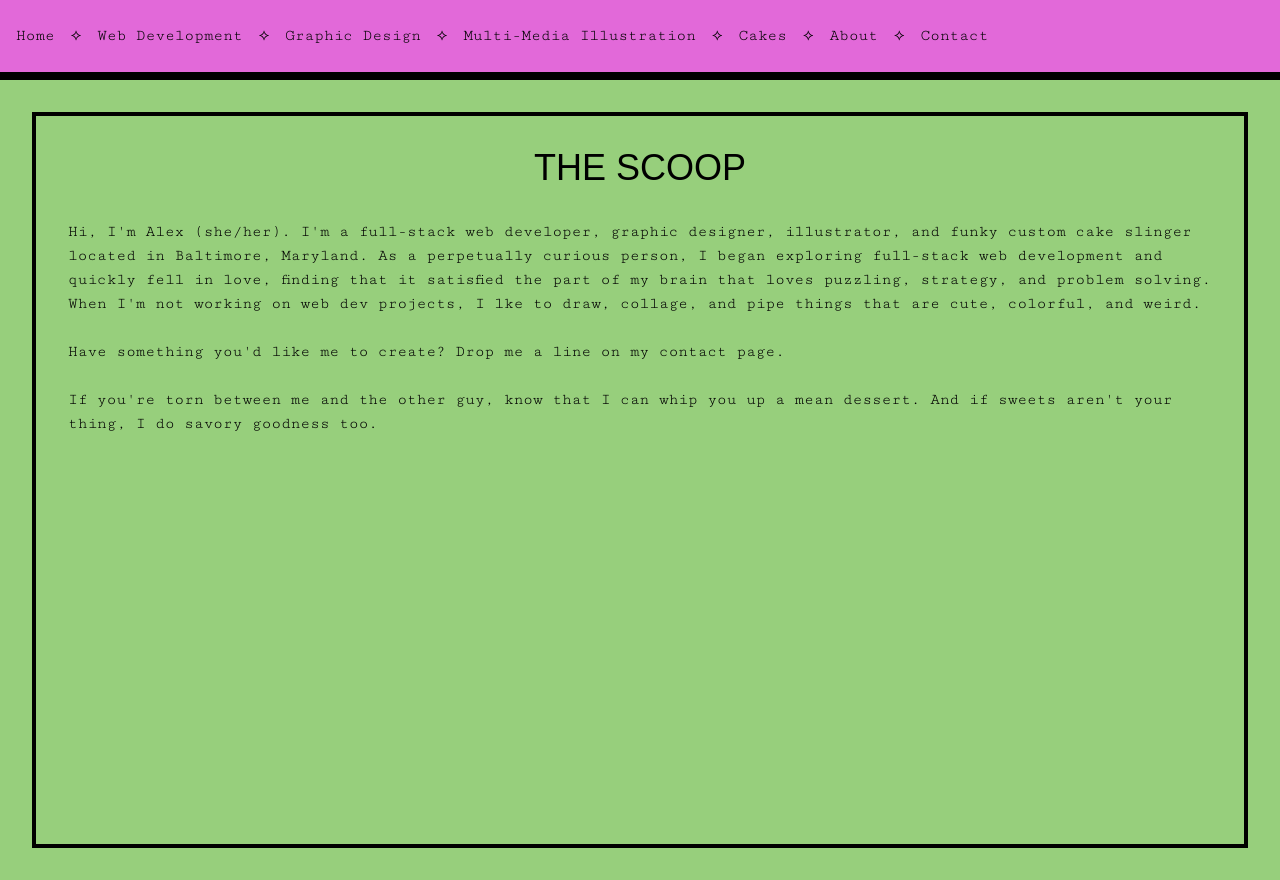
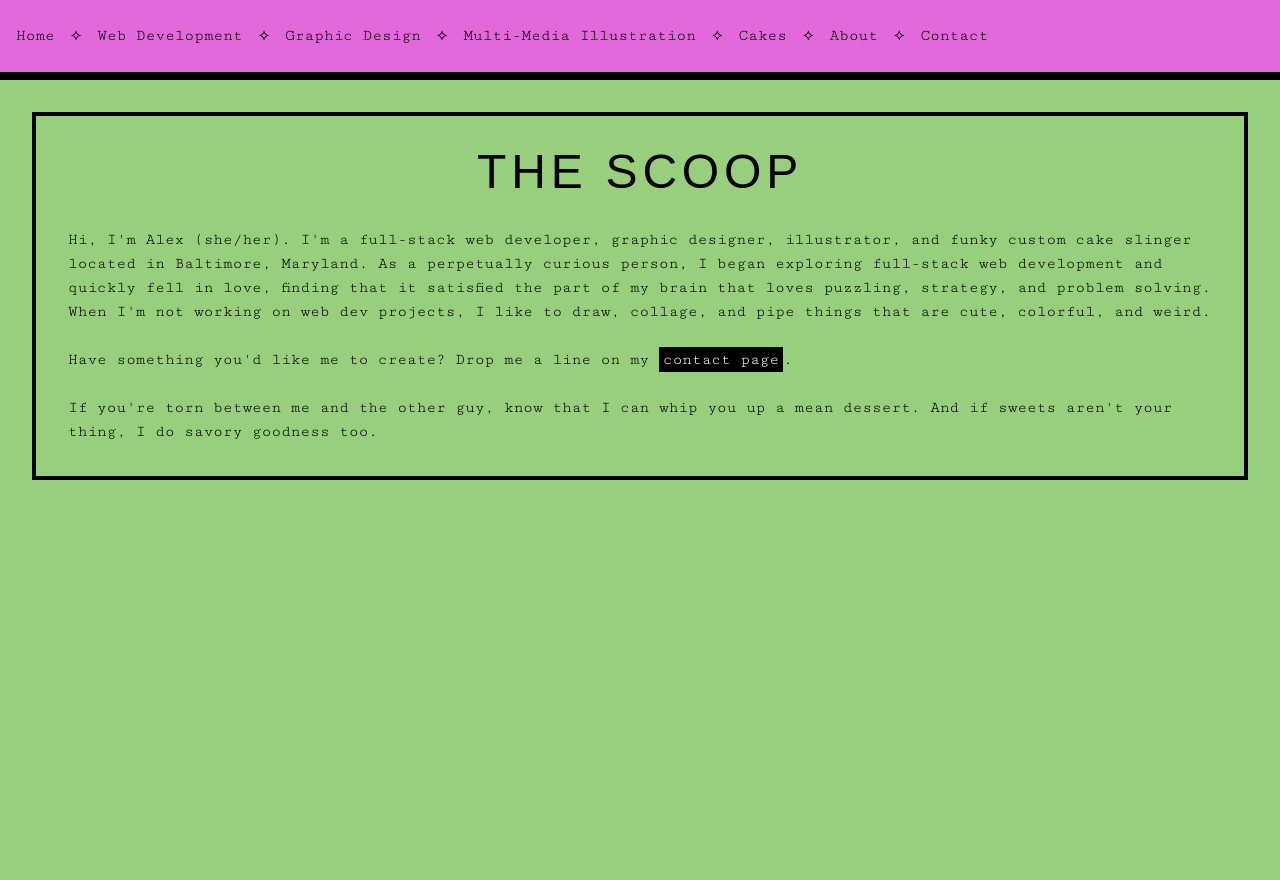
Before and after one commit to buntyalexandra/my-portfolio, a Next.js app: page /about in a window 1280 px wide. Built offline with nearby package versions, Linux system fonts and the light colour scheme; a web font is replaced by a local one.

Commit message:
added button to all cakes on single cake pages

```diff
--- a/app/(portfolio)/cakes/page.js
+++ b/app/(portfolio)/cakes/page.js
@@ -20,6 +20,7 @@ export default function Cakes() {
                   key={cake.id}
                   fill={true}
                   className="object-cover group-hover:opacity-75"
+                  sizes="(max-width: 768px) 100vw, (max-width: 1200px) 50vw, 25vw"
                 />
               </div>
             </Link>
--- a/app/about/page.js
+++ b/app/about/page.js
@@ -1,5 +1,6 @@
 import Image from "next/image";
 import alex from "../../public/alex.png";
+import Link from "next/link";
 import { Oi } from "next/font/google";
 
 const oi = Oi({ weight: "400", subsets: ["latin"] });
@@ -7,9 +8,11 @@ const oi = Oi({ weight: "400", subsets: ["latin"] });
 export default function About() {
   return (
     <div className="h-screen bg-green-200 p-8">
-      <div className="border-black border-4 h-full p-8">
+      <div className="border-black border-4 p-8 h-fit">
         <div className={oi.className}>
-          <h1 className="text-black text-center text-4xl pb-8">THE SCOOP</h1>
+          <h1 className="text-black text-center text-5xl pb-8 tracking-widest">
+            THE SCOOP
+          </h1>
         </div>
         {/* <Image
         src={alex}
@@ -22,13 +25,19 @@ export default function About() {
           Baltimore, Maryland. As a perpetually curious person, I began
           exploring full-stack web development and quickly fell in love, finding
           that it satisfied the part of my brain that loves puzzling, strategy,
-          and problem solving. When I'm not working on web dev projects, I lke
+          and problem solving. When I'm not working on web dev projects, I like
           to draw, collage, and pipe things that are cute, colorful, and weird.
         </p>
         <br></br>
         <p>
-          Have something you'd like me to create? Drop me a line on my contact
-          page.
+          Have something you'd like me to create? Drop me a line on my&nbsp;
+          <Link
+            href="/contact"
+            className="bg-black text-white p-1 hover:text-pink-900"
+          >
+            contact page
+          </Link>
+          .
         </p>
         <br></br>
         <p>
--- a/app/cakes/[cakeId]/page.tsx
+++ b/app/cakes/[cakeId]/page.tsx
@@ -2,6 +2,7 @@ import cakeData from "@/cakes/cakeData";
 import { notFound } from "next/navigation";
 import { getCakeData } from "../../../lib/cakes";
 import Image from "next/image";
+import Link from "next/link";
 
 export default async function Cake({ params }: { params: { cakeId: string } }) {
   const cakes = cakeData;
@@ -29,6 +30,11 @@ export default async function Cake({ params }: { params: { cakeId: string } }) {
         <h1 className="text-black">{cakeInfo.name}</h1>
         <hr className="border-1 border-black"></hr>
         <p className="text-pink-900 text-sm">{cakeInfo.caption}</p>
+        <Link href="/cakes">
+          <button className="bg-black text-white p-1 text-xs hover:text-pink-900">
+            all cakes
+          </button>
+        </Link>
       </div>
     </div>
   );
```
